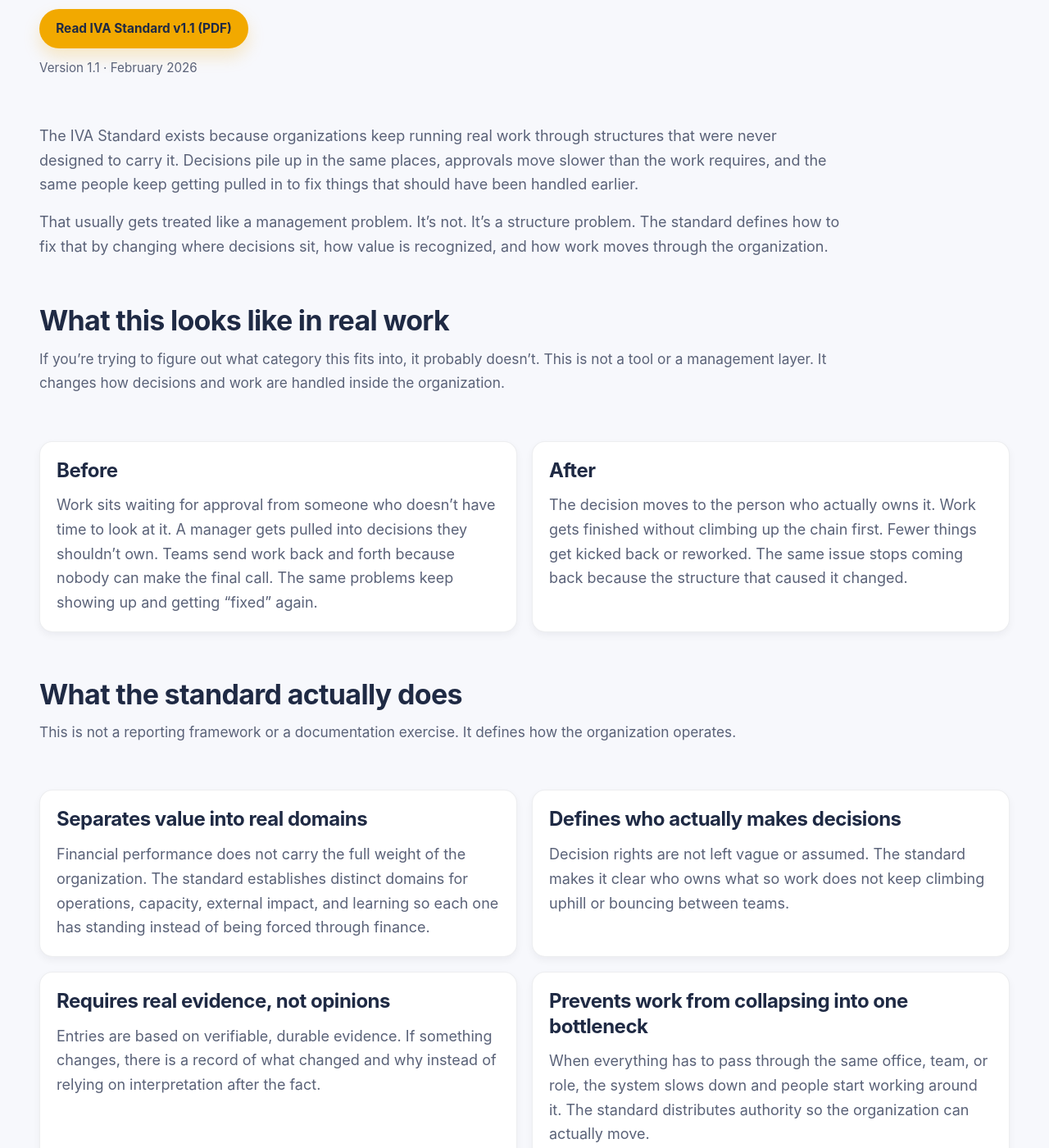
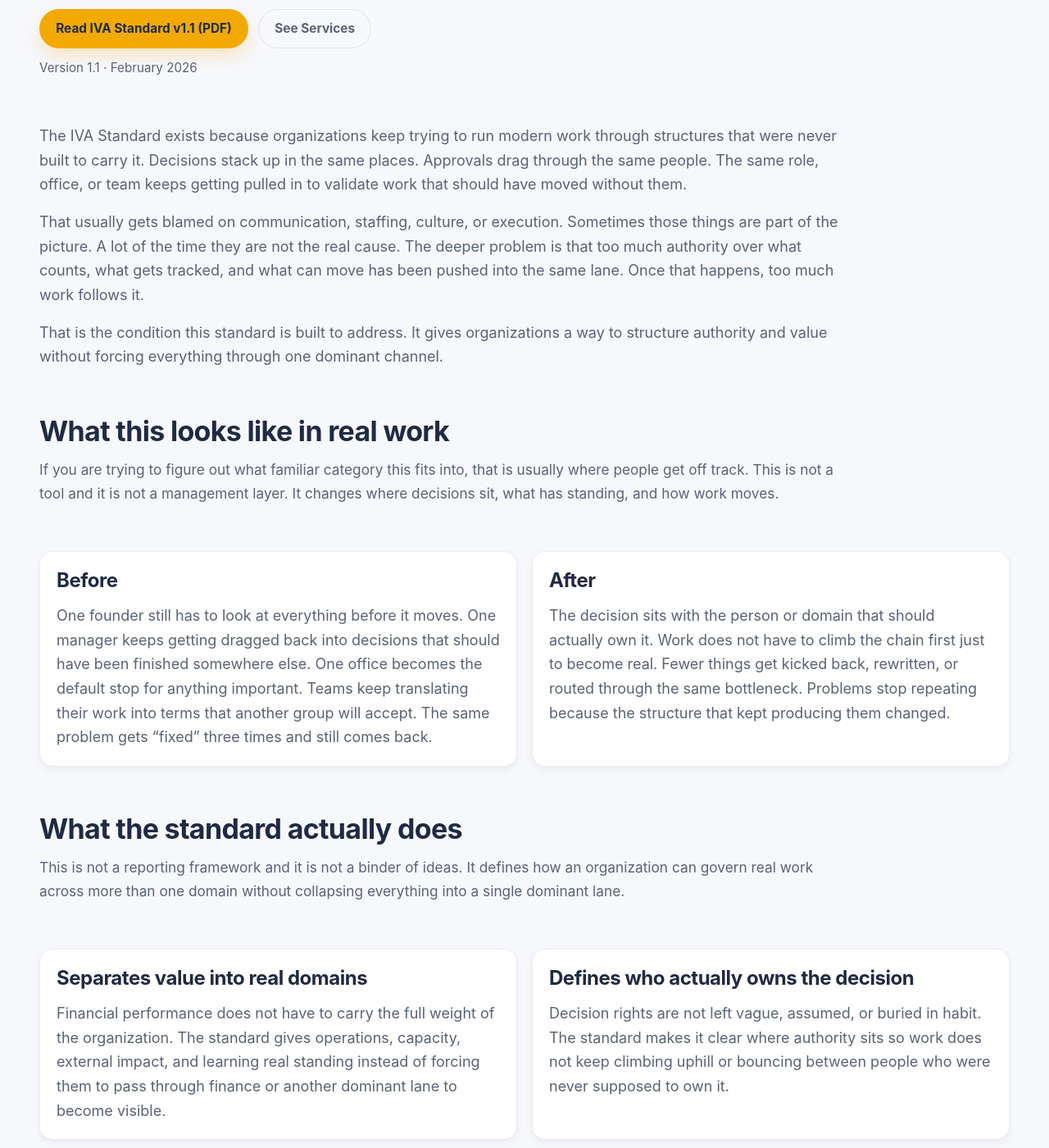
Before and after one commit to efost7873/integratedvaluearchitecture.com, a Jekyll site: the page built from standard.html, in a window 1280 px wide and 1400 px high, scrolled down 275 px. Shown: the whole window at 82% size. Built offline with Jekyll 4.4.1, drawn with Linux system fonts in a browser that asks for light colours; some of the changed text lies outside the part shown.

Commit message:
Revise content for clarity and precision in standard.html
Updated the SEO description and various paragraphs to enhance clarity and precision regarding the IVA Standard's purpose and functionality.

```diff
--- a/standard.html
+++ b/standard.html
@@ -3,7 +3,7 @@
 title: IVA Standard
 permalink: /standard/
 seo_title: IVA Standard v1.1 | Integrated Value Architecture Governance Standard
-seo_description: The IVA Standard defines how organizations structure decision rights, track value across multiple domains, and prevent overload, delays, and rework caused by misaligned governance.
+seo_description: The IVA Standard defines how organizations structure decision rights, distribute authority across multiple domains of value, and stop overload, delay, and recurring rework caused by concentrated governance.
 ---
 
 <div class="iva-page">
@@ -13,14 +13,17 @@
   <section class="section-header">
     <h1>Integrated Value Architecture Standard</h1>
     <p class="section-subtitle">
-      A public standard for how organizations structure decisions, track value, and stop the same work from getting stuck in the same places over and over again.
+      A public standard for structuring decisions, authority, evidence, and value so work does not keep piling up in the same place and the same people do not keep carrying problems the structure created.
     </p>
   </section>
 
   <section>
     <div class="iva-btn-row">
-      <a href="{{ site.baseurl }}/assets/docs/iva-standard-v1-1.pdf" class="iva-btn-primary" target="_blank">
+      <a href="{{ site.baseurl }}/assets/docs/iva-standard-v1-1.pdf" class="iva-btn-primary" target="_blank" rel="noopener">
         Read IVA Standard v1.1 (PDF)
+      </a>
+      <a href="{{ site.baseurl }}/services/" class="iva-btn-secondary">
+        See Services
       </a>
     </div>
 
@@ -31,18 +34,22 @@
 
   <section>
     <p>
-      The IVA Standard exists because organizations keep running real work through structures that were never designed to carry it. Decisions pile up in the same places, approvals move slower than the work requires, and the same people keep getting pulled in to fix things that should have been handled earlier.
+      The IVA Standard exists because organizations keep trying to run modern work through structures that were never built to carry it. Decisions stack up in the same places. Approvals drag through the same people. The same role, office, or team keeps getting pulled in to validate work that should have moved without them.
     </p>
 
     <p>
-      That usually gets treated like a management problem. It’s not. It’s a structure problem. The standard defines how to fix that by changing where decisions sit, how value is recognized, and how work moves through the organization.
+      That usually gets blamed on communication, staffing, culture, or execution. Sometimes those things are part of the picture. A lot of the time they are not the real cause. The deeper problem is that too much authority over what counts, what gets tracked, and what can move has been pushed into the same lane. Once that happens, too much work follows it.
+    </p>
+
+    <p>
+      That is the condition this standard is built to address. It gives organizations a way to structure authority and value without forcing everything through one dominant channel.
     </p>
   </section>
 
   <section class="section-header">
     <h2>What this looks like in real work</h2>
     <p class="section-subtitle">
-      If you’re trying to figure out what category this fits into, it probably doesn’t. This is not a tool or a management layer. It changes how decisions and work are handled inside the organization.
+      If you are trying to figure out what familiar category this fits into, that is usually where people get off track. This is not a tool and it is not a management layer. It changes where decisions sit, what has standing, and how work moves.
     </p>
   </section>
 
@@ -51,14 +58,14 @@
     <div class="card">
       <h3>Before</h3>
       <p>
-        Work sits waiting for approval from someone who doesn’t have time to look at it. A manager gets pulled into decisions they shouldn’t own. Teams send work back and forth because nobody can make the final call. The same problems keep showing up and getting “fixed” again.
+        One founder still has to look at everything before it moves. One manager keeps getting dragged back into decisions that should have been finished somewhere else. One office becomes the default stop for anything important. Teams keep translating their work into terms that another group will accept. The same problem gets “fixed” three times and still comes back.
       </p>
     </div>
 
     <div class="card">
       <h3>After</h3>
       <p>
-        The decision moves to the person who actually owns it. Work gets finished without climbing up the chain first. Fewer things get kicked back or reworked. The same issue stops coming back because the structure that caused it changed.
+        The decision sits with the person or domain that should actually own it. Work does not have to climb the chain first just to become real. Fewer things get kicked back, rewritten, or routed through the same bottleneck. Problems stop repeating because the structure that kept producing them changed.
       </p>
     </div>
 
@@ -67,7 +74,7 @@
   <section class="section-header">
     <h2>What the standard actually does</h2>
     <p class="section-subtitle">
-      This is not a reporting framework or a documentation exercise. It defines how the organization operates.
+      This is not a reporting framework and it is not a binder of ideas. It defines how an organization can govern real work across more than one domain without collapsing everything into a single dominant lane.
     </p>
   </section>
 
@@ -76,28 +83,28 @@
     <div class="card">
       <h3>Separates value into real domains</h3>
       <p>
-        Financial performance does not carry the full weight of the organization. The standard establishes distinct domains for operations, capacity, external impact, and learning so each one has standing instead of being forced through finance.
+        Financial performance does not have to carry the full weight of the organization. The standard gives operations, capacity, external impact, and learning real standing instead of forcing them to pass through finance or another dominant lane to become visible.
       </p>
     </div>
 
     <div class="card">
-      <h3>Defines who actually makes decisions</h3>
+      <h3>Defines who actually owns the decision</h3>
       <p>
-        Decision rights are not left vague or assumed. The standard makes it clear who owns what so work does not keep climbing uphill or bouncing between teams.
+        Decision rights are not left vague, assumed, or buried in habit. The standard makes it clear where authority sits so work does not keep climbing uphill or bouncing between people who were never supposed to own it.
       </p>
     </div>
 
     <div class="card">
-      <h3>Requires real evidence, not opinions</h3>
+      <h3>Requires evidence that can hold up</h3>
       <p>
-        Entries are based on verifiable, durable evidence. If something changes, there is a record of what changed and why instead of relying on interpretation after the fact.
+        Entries are based on durable, verifiable evidence. If something changes, there is a basis for that change. This keeps judgment from drifting every time work passes through another layer.
       </p>
     </div>
 
     <div class="card">
-      <h3>Prevents work from collapsing into one bottleneck</h3>
+      <h3>Reduces structural bottlenecks</h3>
       <p>
-        When everything has to pass through the same office, team, or role, the system slows down and people start working around it. The standard distributes authority so the organization can actually move.
+        When one part of the structure becomes the default gateway for what counts and what can move, the organization starts producing extra work just to keep functioning. The standard is built to stop that pattern from becoming normal.
       </p>
     </div>
 
@@ -106,38 +113,55 @@
   <section class="section-header">
     <h2>What it changes in practice</h2>
     <p class="section-subtitle">
-      This shows up in how work actually gets done, not in how it’s described.
+      This shows up in real operating behavior, whether the problem is sitting inside a founder-led business, a small team, a nonprofit, a public agency, or a larger organization.
     </p>
   </section>
 
   <section class="grid grid-3">
     <div class="card"><p>Fewer decisions sit waiting on the same person to approve everything.</p></div>
-    <div class="card"><p>Teams stop sending work back and forth because nobody owns the final call.</p></div>
+    <div class="card"><p>Routine work stops climbing through people who should not have to touch it.</p></div>
+    <div class="card"><p>Teams stop rewriting work just to make it acceptable to the same narrow lane.</p></div>
     <div class="card"><p>Problems stop reappearing every few weeks under a slightly different name.</p></div>
-    <div class="card"><p>Leaders spend less time fixing work that broke somewhere else.</p></div>
-    <div class="card"><p>Staff can finish work without routing everything through management.</p></div>
-    <div class="card"><p>Capacity improves without immediately defaulting to hiring more people.</p></div>
+    <div class="card"><p>Strong staff spend less time working around bad routing and more time finishing real work.</p></div>
+    <div class="card"><p>The structure can carry more complexity without dumping everything into the same bottleneck.</p></div>
   </section>
 
   <section class="section-header">
     <h2>What this is not</h2>
     <p class="section-subtitle">
-      If you’re trying to place this into something familiar, this is where people usually get it wrong.
+      People keep trying to drop this into familiar buckets. That is understandable. It is also usually wrong.
     </p>
   </section>
 
   <section class="grid grid-3">
     <div class="card"><p>This is not software.</p></div>
-    <div class="card"><p>This is not a dashboard or reporting tool.</p></div>
+    <div class="card"><p>This is not CRM.</p></div>
     <div class="card"><p>This is not project management.</p></div>
+    <div class="card"><p>This is not process management.</p></div>
     <div class="card"><p>This is not workflow automation.</p></div>
-    <div class="card"><p>This is not a strategic plan.</p></div>
     <div class="card"><p>This is not a one-time assessment that leaves the same structure in place.</p></div>
   </section>
 
   <section>
     <p>
-      The standard defines how the organization is structured so these problems stop happening in the first place. It is meant to be used, not just read.
+      Those things may sit around the problem. They do not solve it when too much authority and too much work still end up in the same place. The standard addresses the structure underneath that pattern.
+    </p>
+  </section>
+
+  <section class="section-header">
+    <h2>Why this is different</h2>
+    <p class="section-subtitle">
+      Most organizations are still trying to handle a wider range of demands through authority structures built for a narrower world.
+    </p>
+  </section>
+
+  <section>
+    <p>
+      More has to be recognized, measured, justified, and acted on now than older internal structures were ever built to carry. The usual response is to add more review, more reporting, more gates, or more pressure on the same roles. That buys time for a while. It does not solve the problem. It just makes the same narrow lane carry even more.
+    </p>
+
+    <p>
+      IVA is different because it does not start by asking one dominant part of the organization to carry the rest better. It starts by giving distinct domains standing of their own, clarifying where decisions belong, and stopping the structure from forcing everything through one channel to become real.
     </p>
   </section>
 
@@ -153,17 +177,41 @@
     <div class="card">
       <h3>Public standard</h3>
       <p>
-        The document above defines the structure, rules, and concepts that make the system work. It is publicly available so organizations can understand the approach.
+        The document above defines the architecture, the domains, the evidence logic, and the governance rules that make the system work. It is public so organizations can understand the model and see what makes IVA different.
       </p>
     </div>
 
     <div class="card">
       <h3>Implementation work</h3>
       <p>
-        Applying the standard requires mapping your actual decision flow, identifying where work is getting stuck, and redesigning how authority and responsibility are handled. That work happens through services.
+        Applying the standard means looking at how your organization actually runs, where authority is concentrated, where work keeps getting stuck, and what has to change so the same failures stop repeating. That work happens through advisory, review, diagnostic, implementation, and follow-through services.
       </p>
     </div>
 
+  </section>
+
+  <section class="section-header">
+    <h2>Where people usually start</h2>
+    <p class="section-subtitle">
+      You do not need to master the whole architecture before starting. You just need a real problem that keeps repeating.
+    </p>
+  </section>
+
+  <section class="grid grid-3">
+    <div class="card">
+      <h3>Paid Advisory Call</h3>
+      <p>Bring a live problem and we will work through where authority is landing wrong, where work is getting stuck, and what your next move should be.</p>
+    </div>
+
+    <div class="card">
+      <h3>Fixed-Fee Review</h3>
+      <p>I take a focused look at one issue, one decision chain, or one repeated breakdown and give you a direct answer.</p>
+    </div>
+
+    <div class="card">
+      <h3>Full Structural Work</h3>
+      <p>For larger or more persistent problems, I do the full sequence: diagnostic, implementation, and ongoing support so the fix holds.</p>
+    </div>
   </section>
 
   <section class="iva-btn-row">
```
